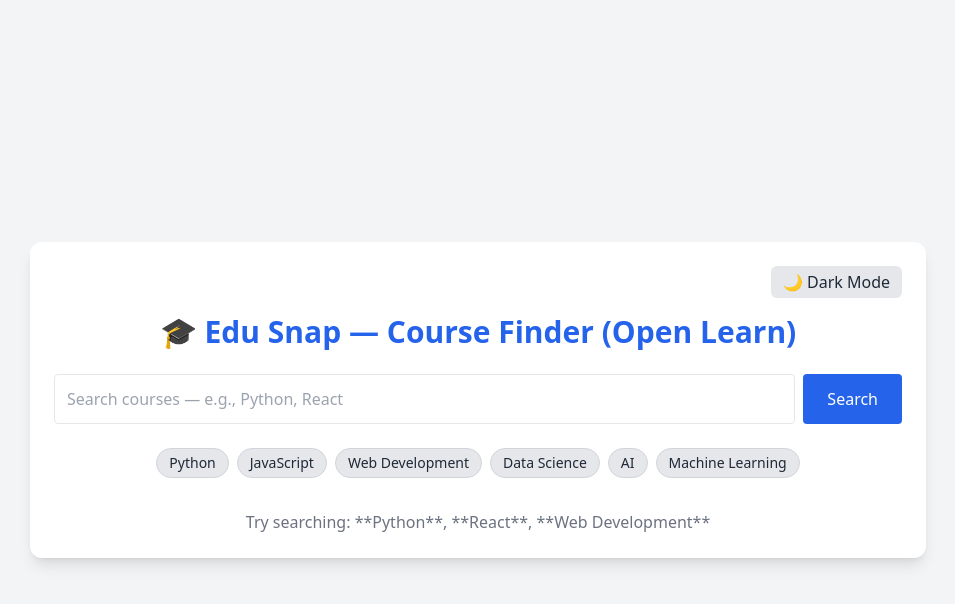
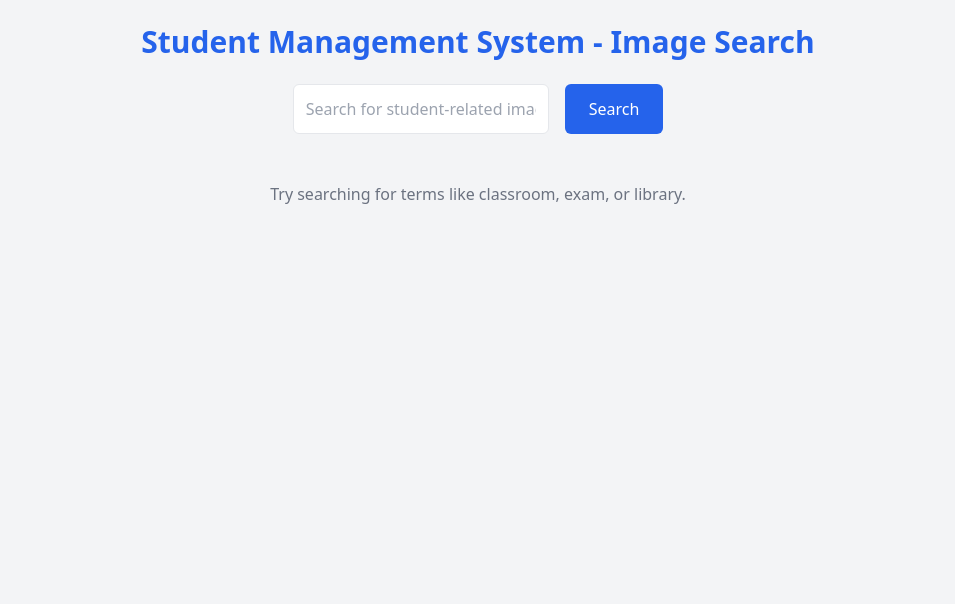
Before and after one commit to Tejas2913/Image_Fetcher_API, a React (Vite) app: page / in a window 1280 px wide. Shown: the top 604 px of the page, without its empty margins (162-1117 px from the left). Built offline with nearby package versions, Linux system fonts and the light colour scheme.

Commit message:
Update App.jsx

```diff
--- a/src/App.jsx
+++ b/src/App.jsx
@@ -3,113 +3,99 @@ import axios from "axios";
 
 function App() {
   const [keyword, setKeyword] = useState("");
-  const [courses, setCourses] = useState([]);
+  const [images, setImages] = useState([]);
   const [loading, setLoading] = useState(false);
-  const [darkMode, setDarkMode] = useState(false);
+  const [error, setError] = useState("");
 
-  const suggestions = [
-    "Python", "JavaScript", "Web Development", "Data Science", "AI", "Machine Learning"
+  // List of allowed student-related keywords
+  const allowedKeywords = [
+    "student", "students", "school", "college", "university", "campus",
+    "classroom", "lecture", "teacher", "professor", "faculty", "education",
+    "books", "library", "notebook", "study", "exam", "timetable", "attendance",
+    "assignment", "homework", "whiteboard", "playground", "graduation", "uniform"
   ];
 
-  const searchCourses = async (e) => {
+  const searchImages = async (e) => {
     e.preventDefault();
+
+    // Check if the entered keyword is allowed
+    const isAllowed = allowedKeywords.some((word) =>
+      keyword.toLowerCase().includes(word)
+    );
+
+    if (!isAllowed) {
+      setError("Please enter only student-related terms (e.g., classroom, exam, library).");
+      setImages([]);
+      return;
+    }
+
     setLoading(true);
+    setError("");
+
+    const ACCESS_KEY = "4ciPhaaUBnQsEMOICaFsRAuBFyj8Jp0YAL6L7IvgKPk";
 
     try {
-      const res = await axios.get("https://www.open.edu.au/api/v1/courses", {
+      const res = await axios.get("https://api.unsplash.com/search/photos", {
         params: {
-          keyword: keyword,
+          query: keyword,
+          per_page: 12,
+        },
+        headers: {
+          Authorization: `Client-ID ${ACCESS_KEY}`,
         },
       });
-      setCourses(res.data);
+
+      const imgs = res.data.results.map((img) => img.urls.small);
+      setImages(imgs);
     } catch (err) {
-      alert("Error fetching courses");
+      setError("Error fetching images");
     }
+
     setLoading(false);
   };
 
   return (
-    <div className={darkMode ? "dark" : ""}>
-      <div className="min-h-screen bg-gray-100 dark:bg-gray-900 flex justify-center items-center p-4">
+    <div className="min-h-screen bg-gray-100 p-6">
 
-        <div className="max-w-4xl w-full bg-white dark:bg-gray-800 p-6 rounded-xl shadow-lg">
-
-          {/* Dark Mode Toggle */}
-          <div className="flex justify-end mb-4">
-            <button
-              onClick={() => setDarkMode(!darkMode)}
-              className="px-3 py-1 rounded-md bg-gray-200 dark:bg-gray-700 text-gray-800 dark:text-white"
-            >
-              {darkMode ? "☀️ Light Mode" : "🌙 Dark Mode"}
-            </button>
-          </div>
-
-          <h1 className="text-3xl font-bold text-center mb-6 text-blue-600 dark:text-blue-300">
-            🎓 Edu Snap — Course Finder (Open Learn)
+      <h1 className="text-3xl font-bold text-center mb-6 text-blue-600">
+        Student Management System - Image Search
       </h1>
 
       {/* Search Form */}
-          <form onSubmit={searchCourses} className="flex gap-2 mb-6">
+      <form onSubmit={searchImages} className="flex justify-center gap-4 mb-6">
         <input
           type="text"
-              placeholder="Search courses — e.g., Python, React"
+          className="border p-3 rounded-md w-64"
+          placeholder="Search for student-related images"
           value={keyword}
           onChange={(e) => setKeyword(e.target.value)}
-              className="flex-1 p-3 border rounded dark:bg-gray-700 dark:text-white"
           required
         />
-            <button className="bg-blue-600 text-white px-6 py-3 rounded">
+        <button className="bg-blue-600 text-white px-6 py-3 rounded-md">
           {loading ? "Searching..." : "Search"}
         </button>
       </form>
 
-          {/* Suggestions */}
-          <div className="flex flex-wrap gap-2 justify-center mb-4">
-            {suggestions.map((s, idx) => (
-              <button
-                key={idx}
-                onClick={() => {
-                  setKeyword(s);
-                  searchCourses({ preventDefault: () => {} });
-                }}
-                className="px-3 py-1 text-sm rounded-full bg-gray-200 dark:bg-gray-700 text-gray-800 dark:text-gray-100 border border-gray-300 dark:border-gray-600 hover:bg-blue-600 hover:text-white dark:hover:bg-blue-500 transition"
-              >
-                {s}
-              </button>
-            ))}
-          </div>
+      {/* Error Message */}
+      {error && <p className="text-center text-red-600">{error}</p>}
 
-          {/* Loader */}
-          {loading && (
-            <p className="text-center text-blue-500 mb-4">Loading courses...</p>
-          )}
-
-          {/* Results */}
-          <div className="grid sm:grid-cols-2 md:grid-cols-3 gap-4">
-            {courses.map((course, i) => (
-              <div key={i} className="bg-gray-50 dark:bg-gray-700 p-4 rounded-lg shadow">
-                <h3 className="font-semibold dark:text-white">{course.title}</h3>
-                <p className="text-sm text-gray-600 dark:text-gray-300">{course.description}</p>
-                <a
-                  href={course.url}
-                  target="_blank"
-                  rel="noreferrer"
-                  className="mt-2 inline-block w-full text-center bg-blue-600 text-white py-1 rounded-md"
-                >
-                  View Course
-                </a>
+      {/* Image Grid */}
+      <div className="grid grid-cols-2 sm:grid-cols-3 md:grid-cols-4 gap-4">
+        {images.map((img, index) => (
+          <div key={index} className="overflow-hidden rounded-lg shadow-md">
+            <img
+              src={img}
+              alt="Student-related"
+              className="w-full h-48 object-cover rounded-lg"
+            />
           </div>
         ))}
       </div>
 
-          {!loading && courses.length === 0 && (
-            <p className="text-center text-gray-500 dark:text-gray-300 mt-4">
-              Try searching: **Python**, **React**, **Web Development**
-            </p>
+      {/* Empty State Message */}
+      {!loading && images.length === 0 && !error && (
+        <p className="text-center text-gray-500 mt-6">Try searching for terms like classroom, exam, or library.</p>
       )}
-
-        </div>
-      </div>
     </div>
   );
 }
```
Lines whose indentation alone changed are shown as unchanged.
